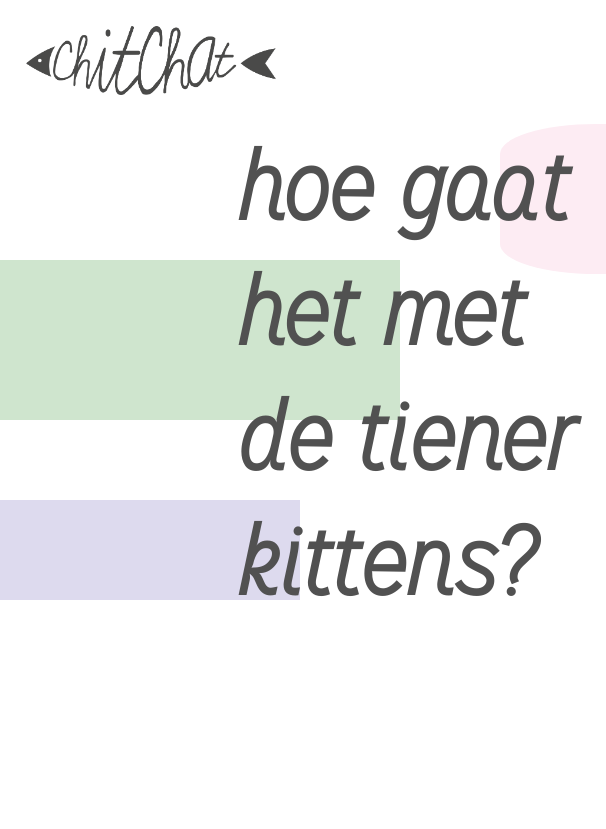
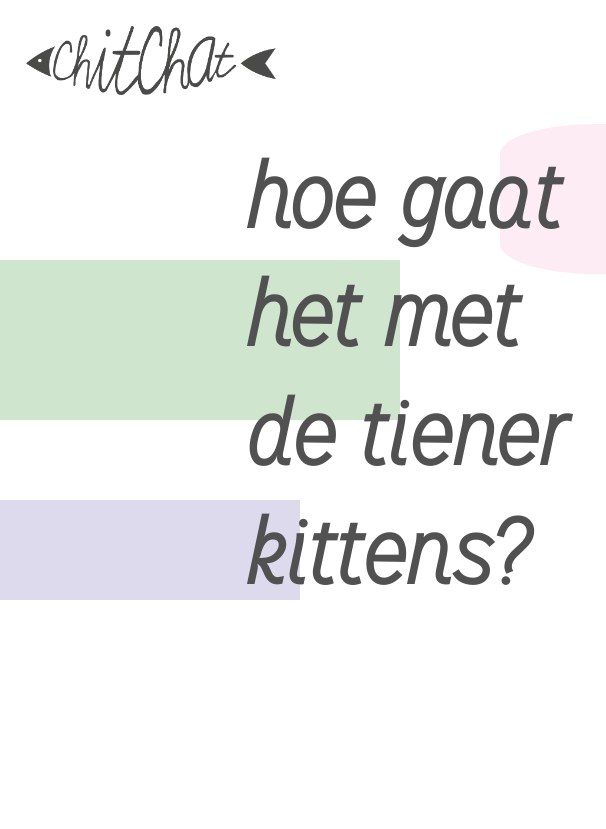
Before and after one commit to Melonque/ChitChat, a plain HTML site: page index.html in a window 1280 px wide. In both pictures the pointer is over the element 404 px from the left and 374 px from the top of the page. Shown: the full height of the page, 0-606 px from the left. Drawn offline with Linux system fonts and the light colour scheme.

Commit message:
Omschrijving van de update

```diff
--- a/css/style.css
+++ b/css/style.css
@@ -136,6 +136,10 @@ section.headline h1 {
     position: absolute;
     left: -30%;
     font-size: 1.75rem;
+}
+section.headline h1:hover {
+    transform: scale(0.95);
+    transition-duration: 0.5s;
 }
 .cat {
     width: 100px;
```
